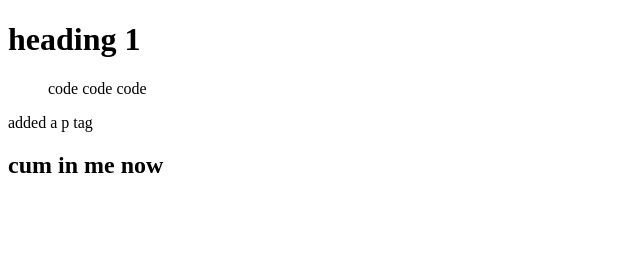
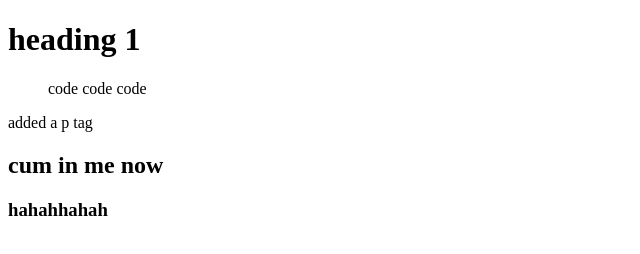
Before and after one commit to lanre647/git-1, a plain HTML site: page index.html in a window 1280 px wide. Shown: the whole page, without its empty margins (0-640 px from the left). Drawn offline with Linux system fonts and the light colour scheme.

Commit message:
added a h3

```diff
--- a/index.html
+++ b/index.html
@@ -16,6 +16,7 @@
     <p>added a p tag</p>
     <div>
         <h2>cum in me now</h2>
+        <h3>hahahhahah</h3>
     </div>
 </body>
 </html>
```
